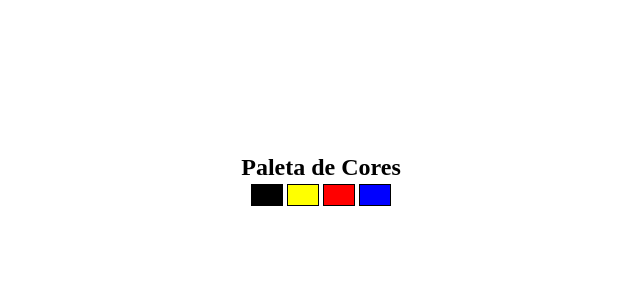
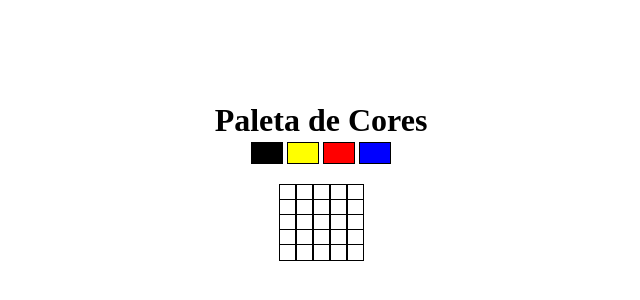
Before and after one commit to AngelicaCSSilva/TRYBE-Projeto-03-Pixels-Art, a plain HTML site: page index.html in a window 1280 px wide. Shown: the part 204-504 px from the top of the page, without its empty margins (362-1002 px from the left). Drawn offline with Linux system fonts and the light colour scheme.

Commit message:
4- Adicionado quadrado de pixels em branco.

```diff
--- a/index.html
+++ b/index.html
@@ -8,7 +8,7 @@
     <title>Pixels Art</title>
 </head>
 <body>
-    <section class="container">
+    <main class="container">
     <h1 id="title">Paleta de Cores</h1>
     <section id="color-palette">
         <button class="color" id="black"></button>
@@ -16,7 +16,9 @@
         <button class="color" id="red"></button>
         <button class="color" id="blue"></button>
     </section>
+    <section id="pixel-board">
     </section>
+    </main>
 </body>
 <script src="script.js"></script>
 </html>
--- a/script.js
+++ b/script.js
@@ -0,0 +1,21 @@
+const pixelBoard = document.querySelector('#pixel-board');
+
+function doSpace() {
+  const space = document.createElement('br');
+  pixelBoard.appendChild(space);
+}
+
+function createPixelBoard() {
+  for (let lines = 0; lines < 5; lines += 1) {
+    const boardLine = document.createElement('div');
+    boardLine.className = 'line'
+    for (let collums = 0; collums < 5; collums += 1) {
+      const colorBox = document.createElement('div');
+      colorBox.className = 'pixel';
+      boardLine.appendChild(colorBox);
+    }
+    pixelBoard.appendChild(boardLine);
+  }
+}
+
+createPixelBoard();
--- a/style.css
+++ b/style.css
@@ -35,3 +35,19 @@
 #red {
     background-color: red;
 }
+
+#pixel-board {
+    margin-top: 20px;
+}
+
+.pixel {
+    height: 15px;
+    width: 15px;
+    background-color: white;
+    border: 1px solid black;
+    display: inline-block;
+}
+
+.line {
+  height: 15px;
+}
```
